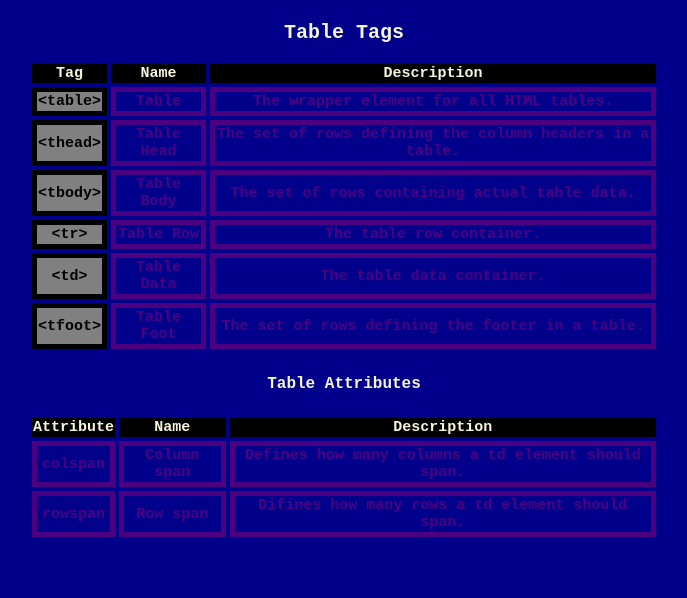
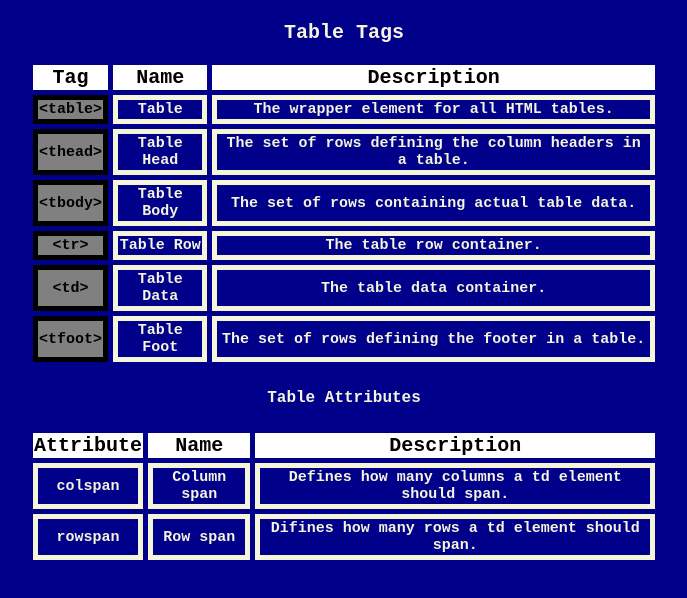
Before and after one commit to MSGJack/CS, a plain HTML site: page index.html in a window 1280 px wide. Shown: the part 66-664 px from the top of the page, without its empty margins (296-983 px from the left). Drawn offline with Linux system fonts and the light colour scheme.

Commit message:
color changes

```diff
--- a/style.css
+++ b/style.css
@@ -19,23 +19,23 @@ h2 {
 table {
     text-align: center;
     margin: auto;
-    border-spacing: 4px;
+    border-spacing: 5px;
     font-weight: bold;
     width: 50%;
 }
 
 table thead {
-    background-color: black;
+    background-color: white;
     font-weight: bold;
-    font-size: 15px;
+    font-size: 20px;
     border: 6px;
+    color: black;
 
 }
 
 table td {
     border: 5px solid;
     font-weight: bold;
-    color: indigo;
     font-size: 15px;
 }
 
```
